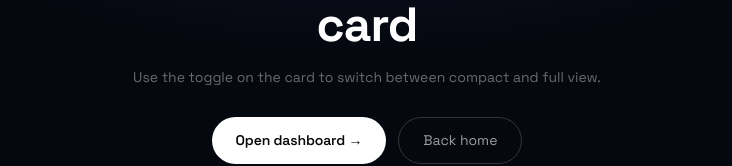
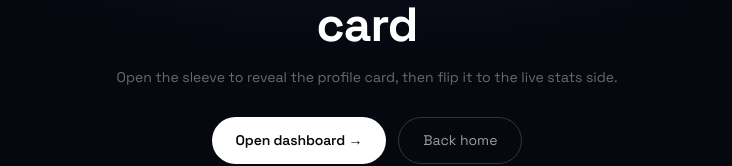
Before and after one commit to bhavyawork121/btouch, a Next.js app: page /demo in a window 1280 px wide. Shown: the part 163-329 px from the top of the page, without its empty margins (273-1005 px from the left). Built offline with nearby package versions, Linux system fonts and the light colour scheme; no server answers.

Commit message:
Tune demo route for btouch case preview

```diff
--- a/app/demo/page.tsx
+++ b/app/demo/page.tsx
@@ -82,7 +82,7 @@ export default function DemoPage() {
             marginBottom: 28,
           }}
         >
-          Use the toggle on the card to switch between compact and full view.
+          Open the sleeve to reveal the profile card, then flip it to the live stats side.
         </p>
 
         <div style={{ display: "flex", gap: 12, justifyContent: "center", flexWrap: "wrap" }}>
@@ -133,6 +133,8 @@ export default function DemoPage() {
           width: "100%",
           maxWidth: "420px",
           minHeight: "640px",
+          display: "flex",
+          justifyContent: "center",
         }}
       >
         <FlipCard data={demoCard} username={demoCard.config.username} />
```
